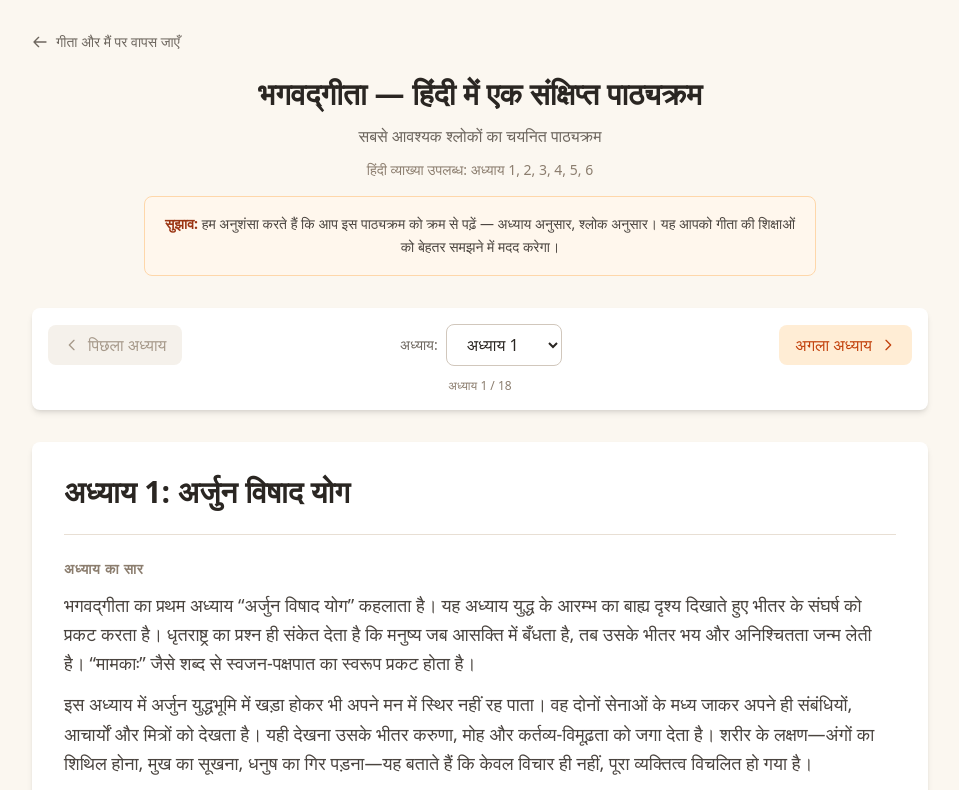
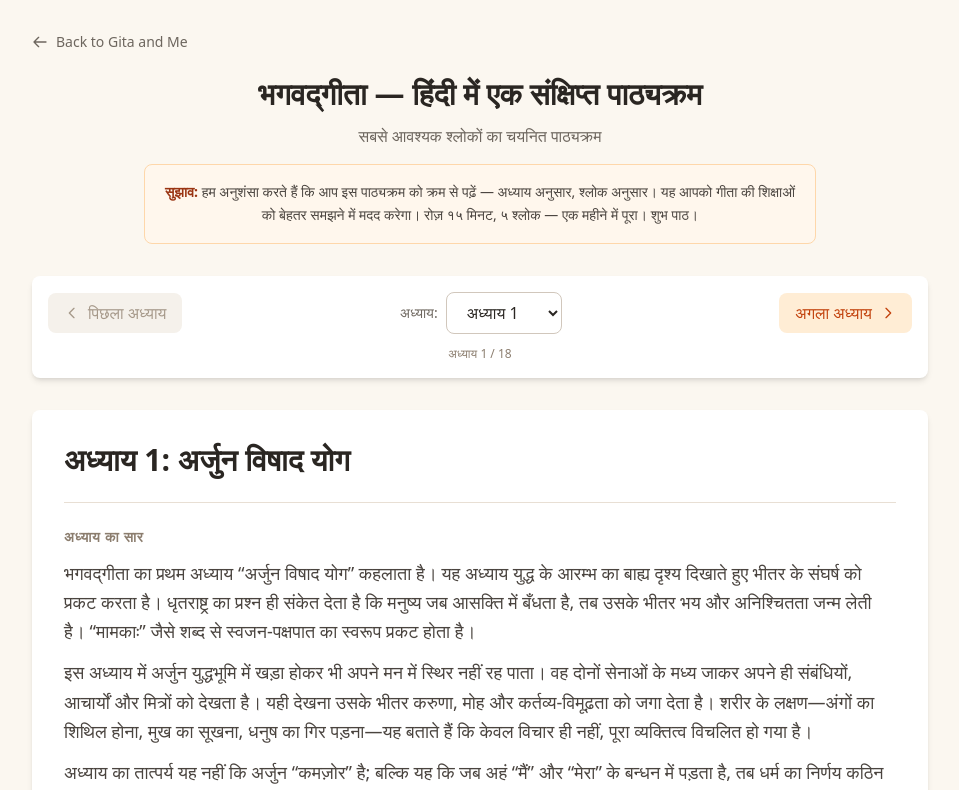
Before and after one commit to vikaspgoel/retirement-calculator, a Next.js app: page /gita-for-busy-folks in a window 1280 px wide. Shown: the top 790 px of the page, without its empty margins (160-1119 px from the left). Built offline with nearby package versions, Linux system fonts and the light colour scheme; a web font is replaced by a local one.

Commit message:
Remove Hindi vyakhya line; add 15 min/5 shlokas tip; Back to Gita and Me in English

```diff
--- a/app/gita-for-busy-folks/page.tsx
+++ b/app/gita-for-busy-folks/page.tsx
@@ -36,7 +36,7 @@ export default function GitaForBusyFolksPage() {
             <svg className="w-4 h-4" fill="none" stroke="currentColor" viewBox="0 0 24 24">
               <path strokeLinecap="round" strokeLinejoin="round" strokeWidth={2} d="M10 19l-7-7m0 0l7-7m-7 7h18" />
             </svg>
-            गीता और मैं पर वापस जाएँ
+            Back to Gita and Me
           </Link>
         </div>
 
@@ -48,12 +48,9 @@ export default function GitaForBusyFolksPage() {
           <p className="font-sanskrit text-earth-600 text-base mb-3">
             सबसे आवश्यक श्लोकों का चयनित पाठ्यक्रम
           </p>
-          <p className="font-sanskrit text-sm text-earth-500 mb-2">
-            हिंदी व्याख्या उपलब्ध: अध्याय 1, 2, 3, 4, 5, 6
-          </p>
           <div className="bg-saffron-50 border border-saffron-200 rounded-lg p-4 mt-4 max-w-2xl mx-auto">
             <p className="font-sanskrit text-sm text-earth-700 leading-relaxed">
-              <strong className="text-saffron-800">सुझाव:</strong> हम अनुशंसा करते हैं कि आप इस पाठ्यक्रम को क्रम से पढ़ें — अध्याय अनुसार, श्लोक अनुसार। यह आपको गीता की शिक्षाओं को बेहतर समझने में मदद करेगा।
+              <strong className="text-saffron-800">सुझाव:</strong> हम अनुशंसा करते हैं कि आप इस पाठ्यक्रम को क्रम से पढ़ें — अध्याय अनुसार, श्लोक अनुसार। यह आपको गीता की शिक्षाओं को बेहतर समझने में मदद करेगा। रोज़ १५ मिनट, ५ श्लोक — एक महीने में पूरा। शुभ पाठ।
             </p>
           </div>
         </div>
```
Also changed, not shown: 1 other file (tests, documents, lock files or other folders).
